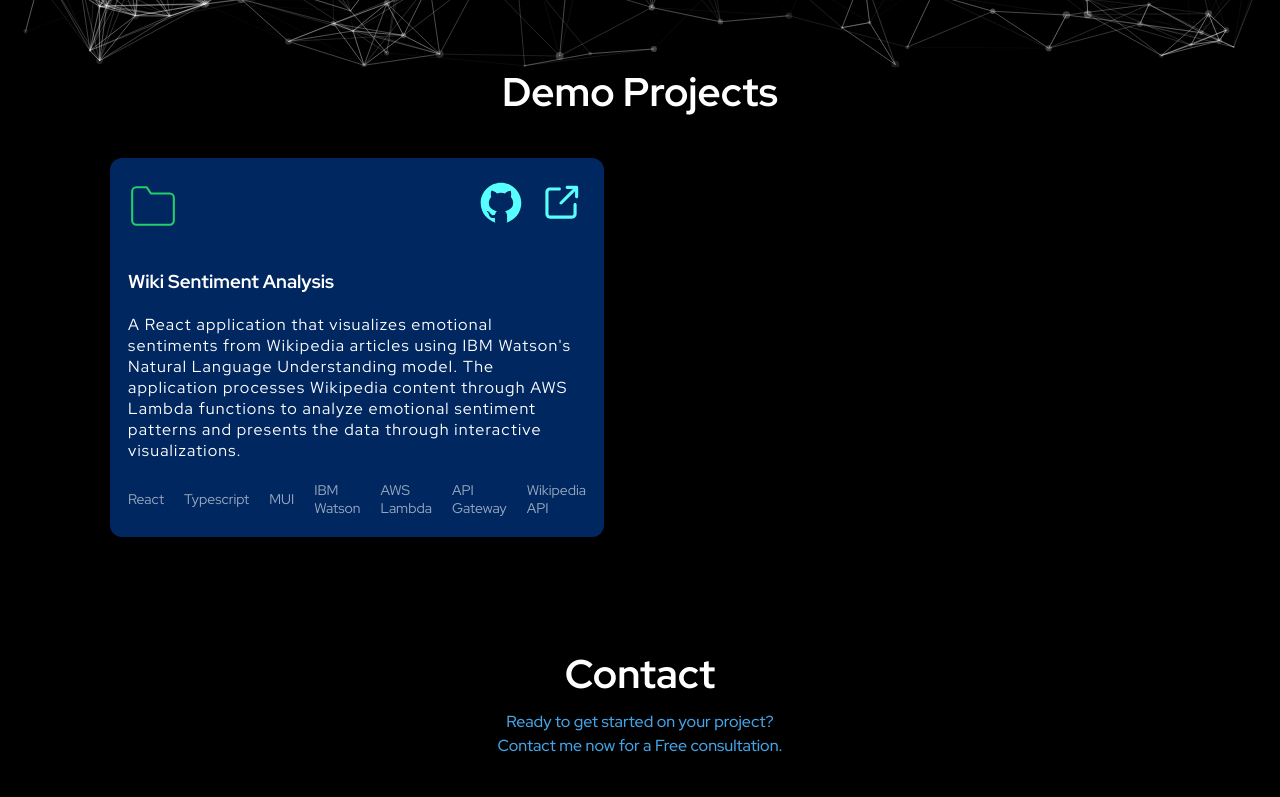
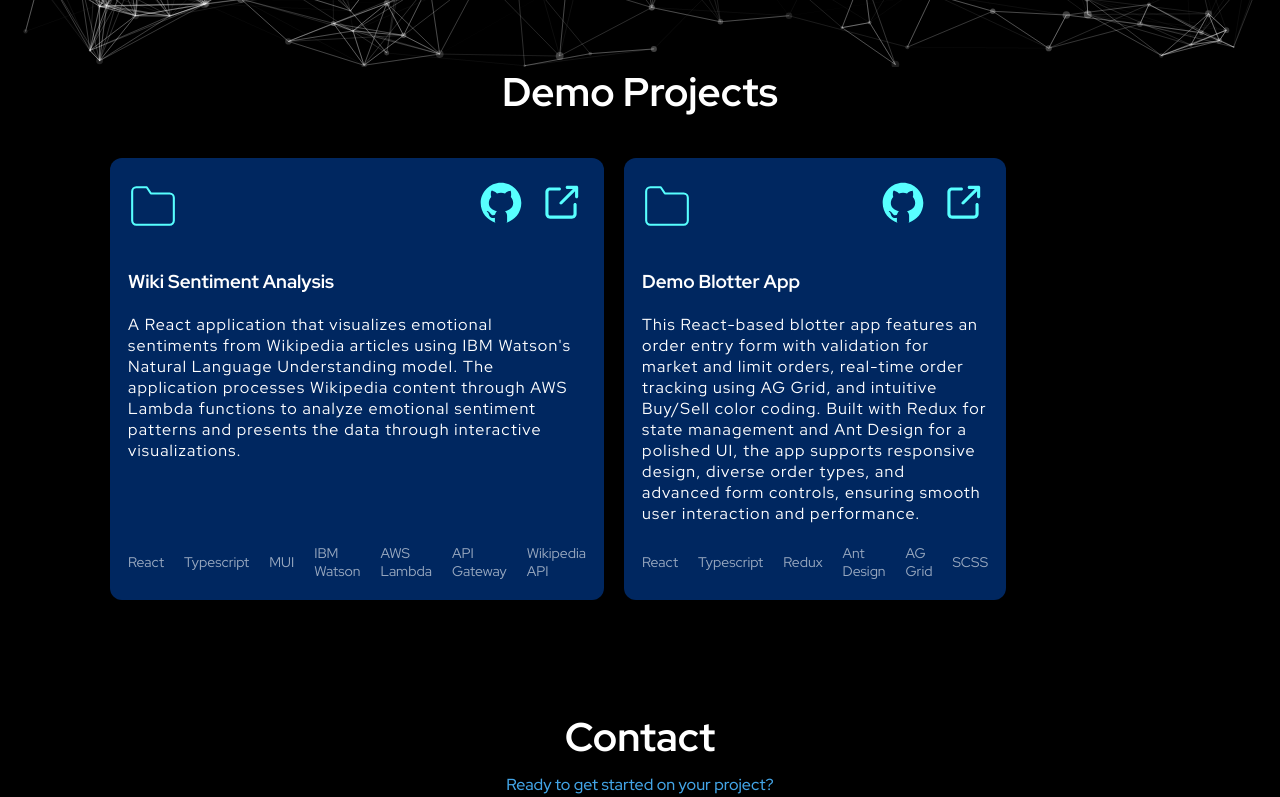
Before and after one commit to Sshetty2/portfolio-website, a React (Vite) app: page / in a window 1280 px wide. Shown: the part 733-1530 px from the top of the page. Built offline with nearby package versions, Linux system fonts and the light colour scheme; no server answers; what aws-amplify would draw is missing.

Commit message:
update projects

```diff
--- a/src/components/Projects/Projects.tsx
+++ b/src/components/Projects/Projects.tsx
@@ -12,6 +12,14 @@ const projects = [
     tech       : ['React', 'Typescript', 'MUI', 'IBM Watson', 'AWS Lambda', 'API Gateway', 'Wikipedia API'],
     githubLink : 'https://https://github.com/Sshetty2/wiki-sentiment-analysis',
     projectLink: 'https://www.wiki-sentiment-analyzer.wiki/'
+  },
+  {
+    title      : 'Demo Blotter App',
+    // eslint-disable-next-line max-len
+    description: 'This React-based blotter app features an order entry form with validation for market and limit orders, real-time order tracking using AG Grid, and intuitive Buy/Sell color coding. Built with Redux for state management and Ant Design for a polished UI, the app supports responsive design, diverse order types, and advanced form controls, ensuring smooth user interaction and performance.',
+    tech       : ['React', 'Typescript', 'Redux', 'Ant Design', 'AG Grid', 'SCSS'],
+    githubLink : 'https://github.com/Sshetty2/demo-blotter-app',
+    projectLink: 'main.d1m98d5rusf0mr.amplifyapp.com/'
   }
 ];
 
@@ -28,7 +36,7 @@ const Project = ({ projectLink, githubLink, title, description, tech }: ProjectP
     <div className="project">
       <header>
         {/*  eslint-disable-next-line max-len */}
-        <svg width="50" xmlns="http://www.w3.org/2000/svg" role="img" viewBox="0 0 24 24" fill="none" stroke="#23ce6b" strokeWidth="1" strokeLinecap="round" strokeLinejoin="round"> <title>Folder</title> <path d="M22 19a2 2 0 0 1-2 2H4a2 2 0 0 1-2-2V5a2 2 0 0 1 2-2h5l2 3h9a2 2 0 0 1 2 2z"></path> </svg>
+        <svg width="50" xmlns="http://www.w3.org/2000/svg" role="img" viewBox="0 0 24 24" fill="none" stroke="#57ffff" strokeWidth="1" strokeLinecap="round" strokeLinejoin="round"> <title>Folder</title> <path d="M22 19a2 2 0 0 1-2 2H4a2 2 0 0 1-2-2V5a2 2 0 0 1 2-2h5l2 3h9a2 2 0 0 1 2 2z"></path> </svg>
         <div className="project-links">
           <a href={githubLink} target="_blank" rel="noreferrer">
             <img src={githubIcon} alt="Visit site" /></a>
```
